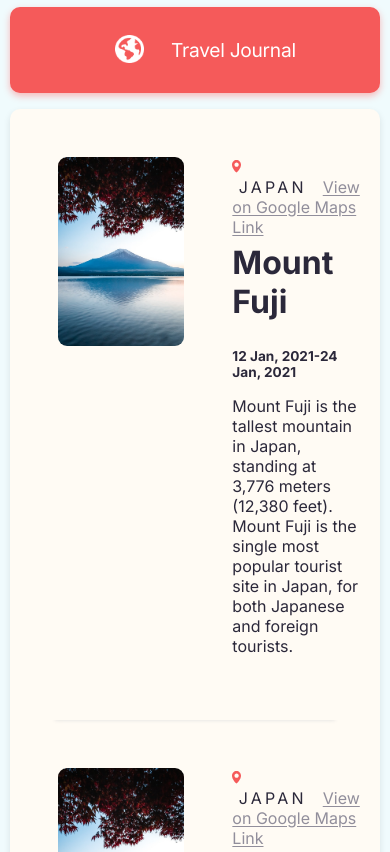
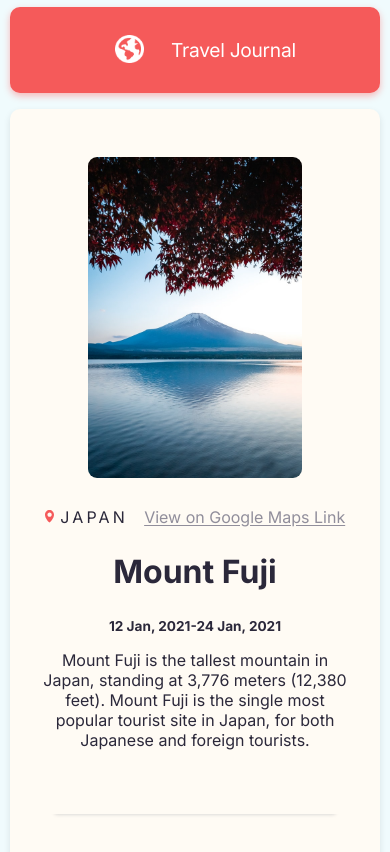
Before and after one commit to hmjatt/Travel-Journal-ReactJS, a React (Create React App) app in the folder travel-journal/: page / in a window 390 px wide. Shown: the top 852 px of the page. Built offline with nearby package versions, Linux system fonts and the light colour scheme.

Commit message:
Make App Responsive 🎨 :white_check_mark:

```diff
--- a/travel-journal/src/App.css
+++ b/travel-journal/src/App.css
@@ -49,7 +49,7 @@ h1 {
 }
 
 .card:not(:last-child) {
-	box-shadow: 0px 45px 4px -45px #dddddd;
+	box-shadow: 0px 45px 4px -45px #cacaca;
 }
 
 .card-image-div {
@@ -57,7 +57,7 @@ h1 {
 }
 
 .card-image {
-	width: 15vh;
+	width: 20vh;
 	border-radius: 9px;
 	margin-bottom: 9px;
 }
@@ -88,7 +88,7 @@ a {
 .card-title {
 	font-size: 2em;
 	font-weight: 700;
-	margin-top: 0.2em;
+	margin-top: 0.3em;
 }
 
 .card-date {
@@ -123,3 +123,25 @@ footer a:hover {
 	filter: opacity(40%);
 }
 /* Footer Component */
+
+@media only screen and (max-width: 600px) {
+	.card {
+		flex-direction: column;
+		align-items: center;
+		text-align: center;
+		padding: 3em 2em;
+	}
+
+	.card-image-div {
+		margin-right: 0;
+		margin-bottom: 1em;
+	}
+
+	.card-image {
+		width: 55vw;
+	}
+
+	.card-title {
+		margin-top: 0.8em;
+	}
+}
```
Also changed, not shown: 1 other file (tests, documents, lock files or other folders).
